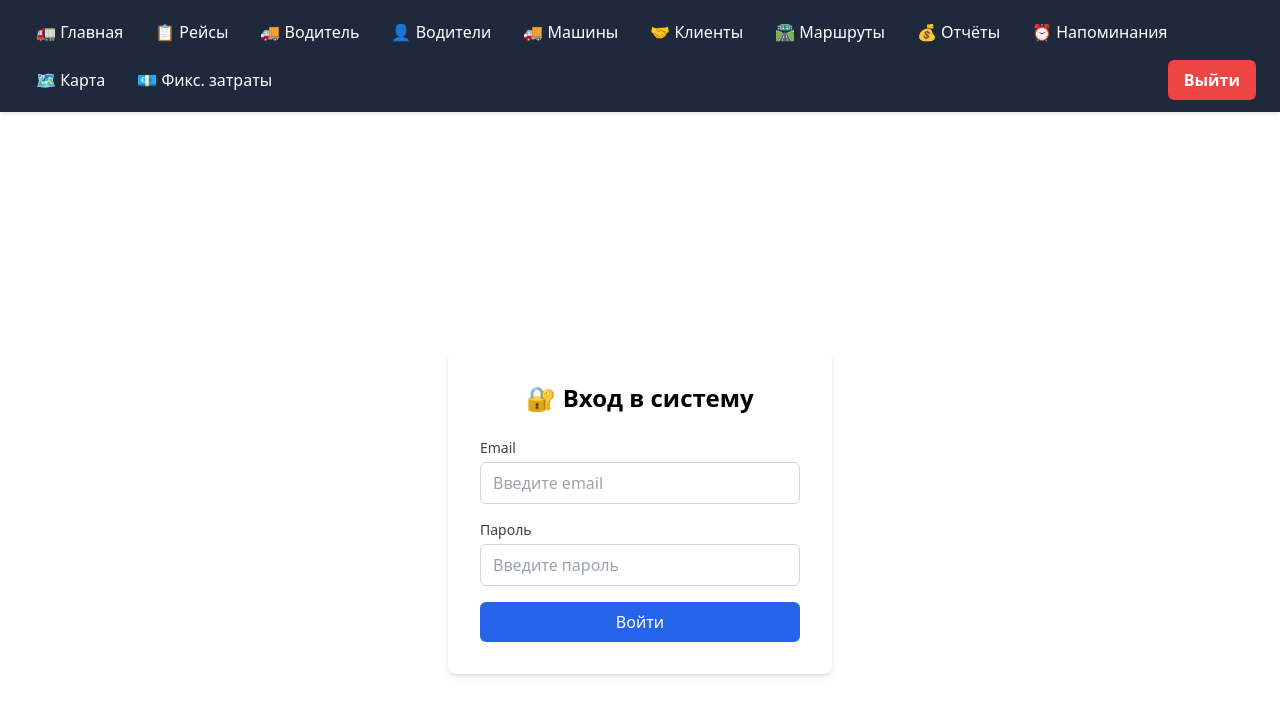
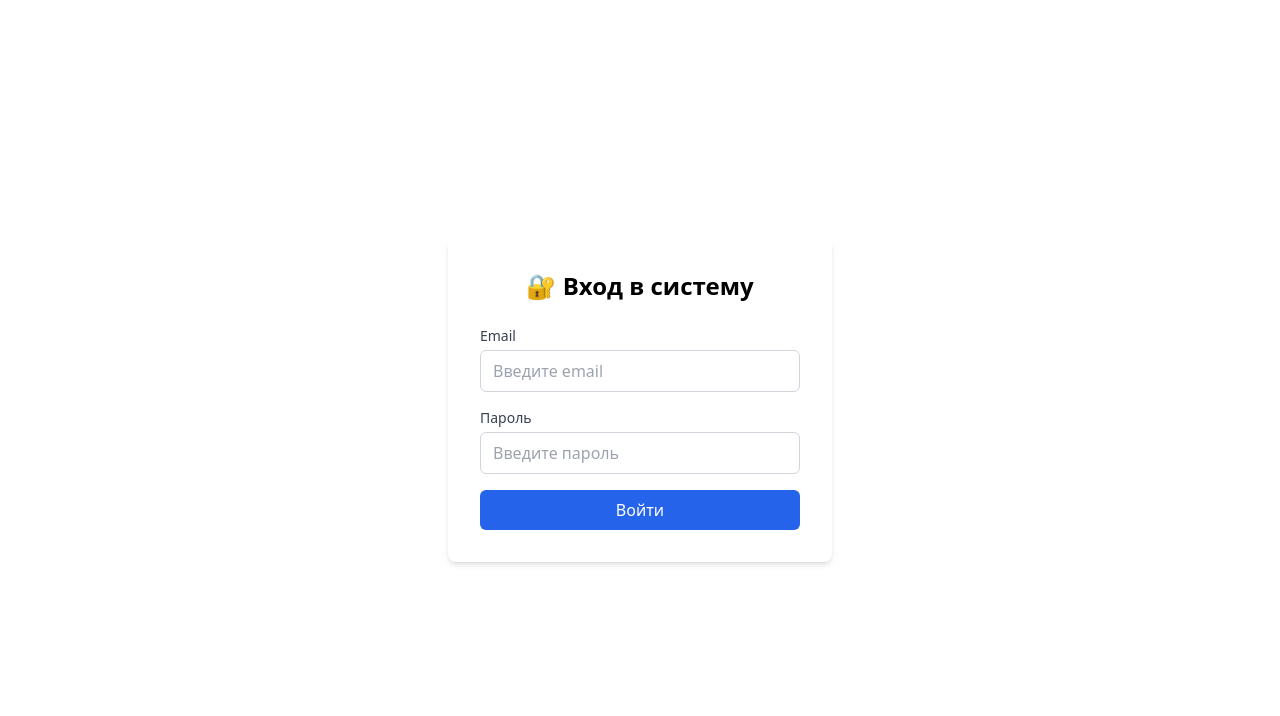
Before and after one commit to kru4ara/logistics-new, a Next.js app: page /login in a window 1280 px wide. Shown: the top 716 px of the page. Built offline with nearby package versions, Linux system fonts and the light colour scheme; no server answers.

Commit message:
Update layout.tsx

```diff
--- a/app/layout.tsx
+++ b/app/layout.tsx
@@ -1,5 +1,4 @@
 import './globals.css';
-import Navbar from './components/Navbar';
 
 export const metadata = {
   title: 'Logistics CRM',
@@ -14,10 +13,7 @@ export default function RootLayout({
   return (
     <html lang="ru">
       <body>
-        <Navbar />
-        <main style={{ minHeight: 'calc(100vh - 60px)' }}>
-          {children}
-        </main>
+        {children}
       </body>
     </html>
   );
```
